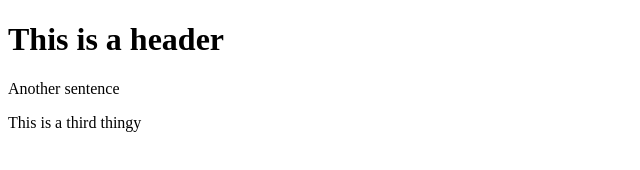
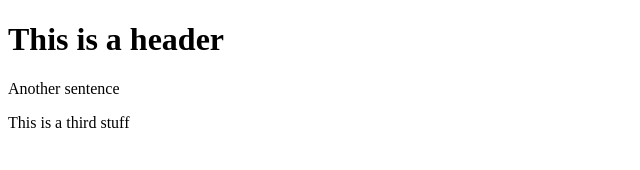
Before and after one commit to AnaJFGalicia/git-test, a website: page index.html in a window 1280 px wide. Shown: the full height of the page, 0-640 px from the left. Drawn offline with Linux system fonts and the light colour scheme.

Commit message:
Using NPM

```diff
--- a/index.html
+++ b/index.html
@@ -7,6 +7,6 @@
     <body>
         <h1>This is a header</h1>
         <p>Another sentence</p>
-        <p>This is a third thingy</p>
+        <p>This is a third stuff</p>
     </body>
 </html>
```
Also changed, not shown: package.json (added, +24 -0 lines), 2 other files.
